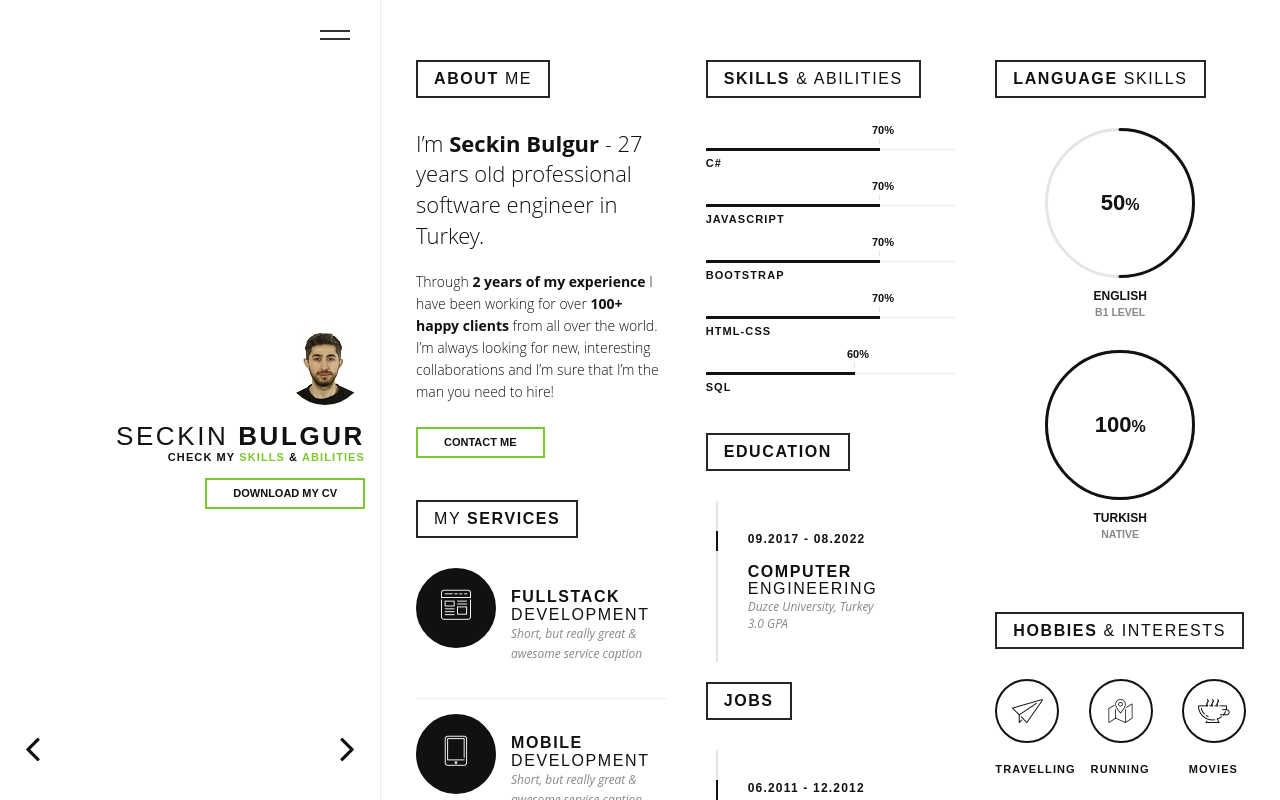
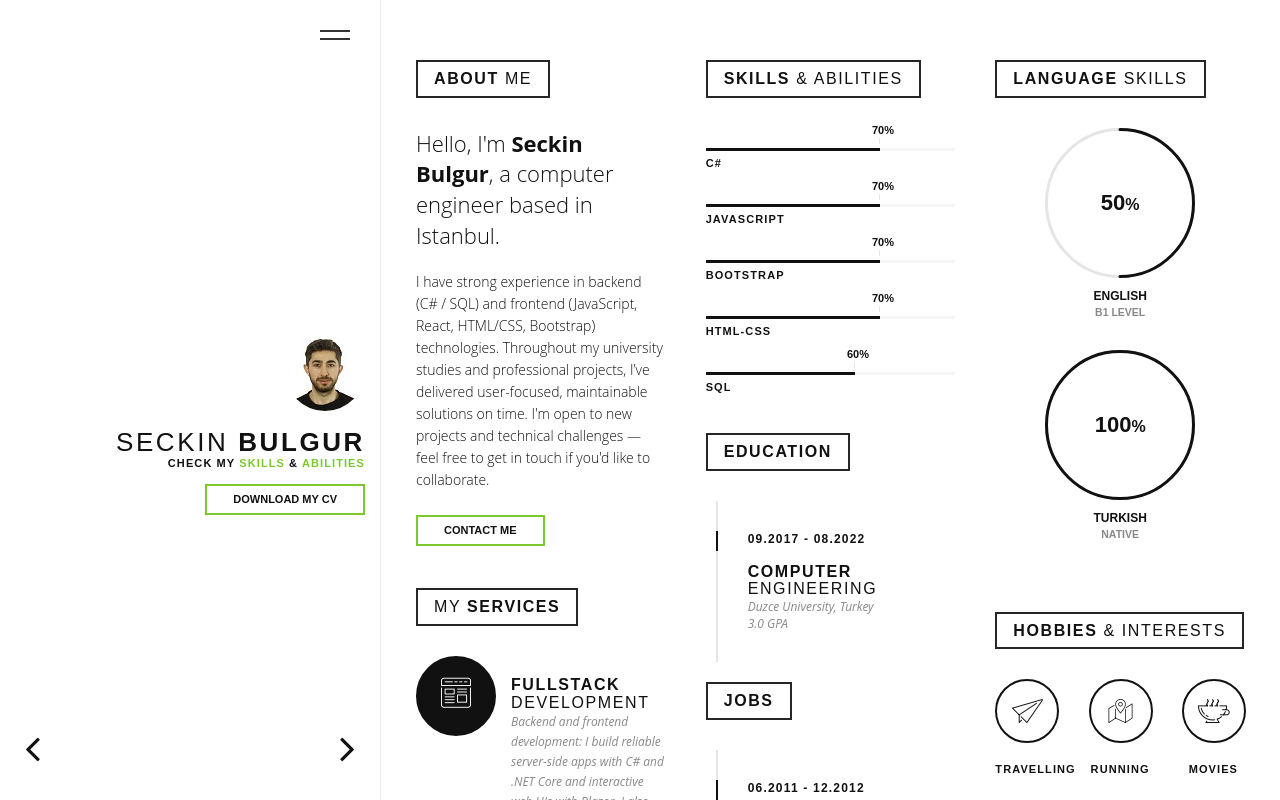
Before and after one commit to secoblgr/Portfolio, a plain HTML site: page index.html in a window 1280 px wide. Both pictures are taken after a click on the link 750 px from the left and 390 px from the top of the page. Drawn offline with Linux system fonts and the light colour scheme; no server answers.

Commit message:
update abouts

```diff
--- a/index.html
+++ b/index.html
@@ -48,7 +48,7 @@
 	    		<div class="overlay overlay-black" data-alpha="60"></div>
 	    		<div class="text-center vertical-center">
 	    			<span class="home-title">Seckin <strong>Bulgur</strong></span>
-	    			<span class="home-caption"><strong>Software Engineer</strong></span>
+	    			<span class="home-caption"><strong>Computer Engineer</strong></span>
 	    		</div>
 	    	</div>
 	    	<!-- Start Button -->
@@ -62,7 +62,7 @@
 	        		<div class="nav-text">
 		        		<div class="my-avatar"><img src="images/photos/my-avatar.jpg" class="img-circle" alt="" /></div>
 		        		<h2 class="margin-bottom-0">Seckin <strong>Bulgur</strong></h2>
-		        		<h6 class="nav-caption">I’m 27 years old professional <span class="text-primary">software engineer</span> from Turkey.</h6>
+		        		<h6 class="nav-caption"><span class="text-primary">Computer engineer</span> from Turkey.</h6>
 		        	</div>
 					<div class="content-buttons">
 						<a href="projects/cv.pdf" class="btn btn-primary" data-placement="1" download="Seckin-Bulgur-CV.pdf">Download my CV</a>
@@ -93,8 +93,8 @@
 				    			<div class="resume-box">
 				    				<h4 class="title-bar title-bar-black title-bar-hover"><strong>About</strong> Me</h4>
 				    				<div class="box-content">
-				    					<p class="lead">I’m <strong>Seckin Bulgur</strong> - 27 years old professional software engineer in Turkey.</p>
-										<p>Through <strong>2 years of my experience</strong> I have been working for over <strong>100+ happy clients</strong> from all over the world. I’m always looking for new, interesting collaborations and I’m sure that I’m the man you need to hire!</p>
+										<p class="lead">Hello, I'm <strong>Seckin Bulgur</strong>, a computer engineer based in Istanbul.</p>
+											<p>I have strong experience in backend (C# / SQL) and frontend (JavaScript, React, HTML/CSS, Bootstrap) technologies. Throughout my university studies and professional projects, I’ve delivered user-focused, maintainable solutions on time. I'm open to new projects and technical challenges — feel free to get in touch if you'd like to collaborate.</p>
 	            						<a href="#" class="btn btn-primary" data-target="slide" data-slide="4">Contact Me</a>
 				    				</div>
 				    			</div>
@@ -109,7 +109,7 @@
 				    						</div>
 				    						<div class="service-content">
 				    							<h4 class="service-title"><strong>FullStack</strong> Development</h4>
-				    							<span class="service-caption text-muted "><i>Short, but really great &amp; awesome service caption</i></span>
+												<span class="service-caption text-muted "><i>Backend and frontend development: I build reliable server-side apps with C# and .NET Core and interactive web UIs with Blazor. I also create modern, responsive frontends using JavaScript, React, HTML/CSS, Bootstrap, and Tailwind CSS. I design RESTful APIs and integrate SQL databases following clean architecture and microservices principles.</i></span>
 				    						</div>
 				    					</div>
 										<div class="single-service">
@@ -118,7 +118,7 @@
 				    						</div>
 				    						<div class="service-content">
 				    							<h4 class="service-title"><strong>Mobile</strong><br> Development</h4>
-				    							<span class="service-caption text-muted "><i>Short, but really great &amp; awesome service caption</i></span>
+												<span class="service-caption text-muted "><i>Cross-platform mobile apps: I build fast, native-looking apps for iOS and Android using React Native and Flutter. I work with native modules, state management, and API integration. I deliver quick prototypes and production-ready releases.</i></span>
 				    						</div>
 				    					</div>
 				    				</div>
```
